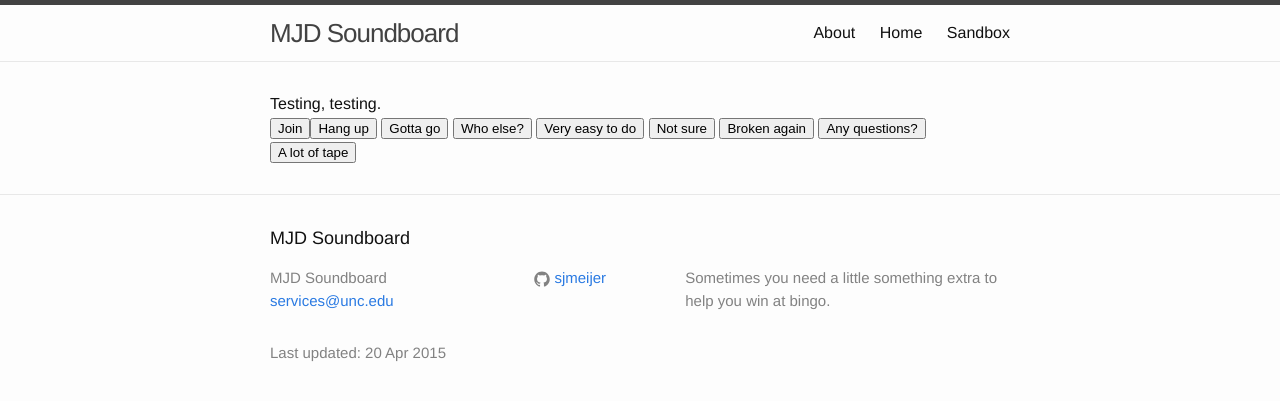
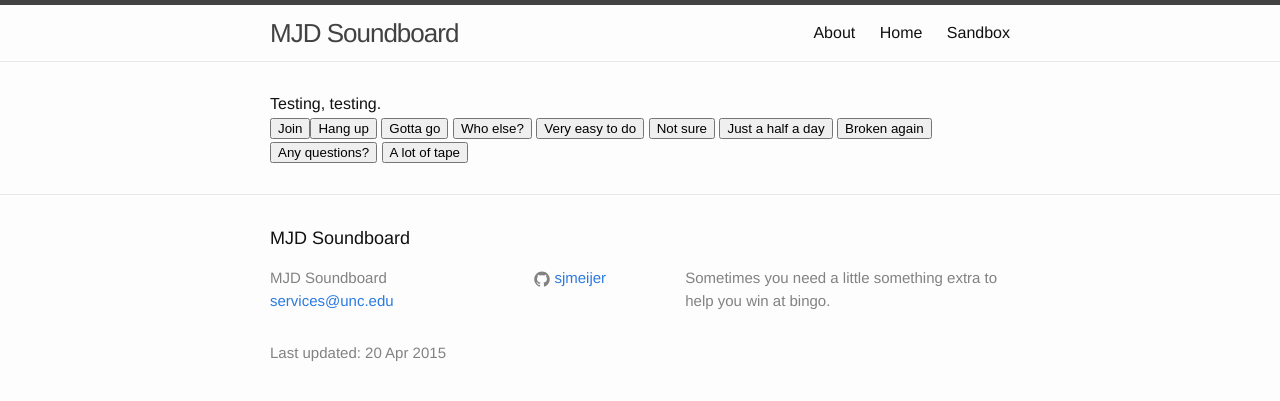
Before and after one commit to sjmeijer/mjdSounds, a Jekyll site: the page built from index.html, in a window 1280 px wide. Shown: the top 401 px of the page. Built offline with Jekyll 4.4.1, drawn with Linux system fonts in a browser that asks for light colours.

Commit message:
additional audio linked to index

```diff
--- a/index.html
+++ b/index.html
@@ -10,6 +10,7 @@
 	<audio id="CHY-Join" 		src="audio-sm/CHY_Who-else-just-joined.mp3"></audio>
 	<audio id="Jason-Broken" 	src="audio-sm/Jason_It-was-fixed-on-monday-broken-again.mp3"></audio>
 	<audio id="Very-easy" 		src="audio-sm/David_thats-very-easy-to-do.mp3"></audio>
+	<audio id="half-day"		src="audio-sm/David_just-half-a-days-coding.mp3"></audio>
 	<audio id="Not-sure" 		src="audio-sm/David_Well-Im-not-sure.mp3"></audio>
 	<audio id="CHY-questions" 	src="audio-sm/CHY_Any-questions-or-comments.mp3"></audio>
 	<audio id="HangupFull"		src="audio-sm/HangupFull.mp3"></audio>
@@ -28,6 +29,7 @@
  	<button onclick="document.getElementById('CHY-Join').play()">Who else?</button>
  	<button onclick="document.getElementById('Very-easy').play()">Very easy to do</button>
  	<button onclick="document.getElementById('Not-sure').play()">Not sure</button>
+ 	<button onclick="document.getElementById('half-day').play()">Just a half a day</button>
  	<button onclick="document.getElementById('Jason-Broken').play()">Broken again</button>
  	<button onclick="document.getElementById('CHY-questions').play()">Any questions?</button>
  	<button onclick="document.getElementById('Keith-tape').play()">A lot of tape</button>
```
